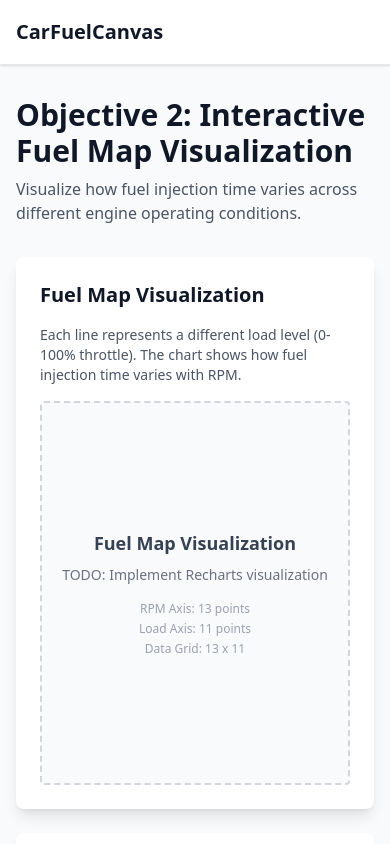
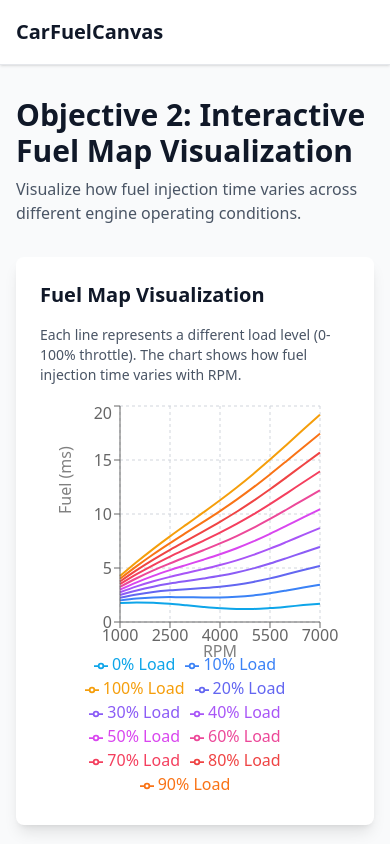
Before and after one commit to Joshkaki00/CarCanvas, a React (Vite) app: page /visualization in a window 390 px wide. Shown: the top 844 px of the page. Built offline with nearby package versions, Linux system fonts and the light colour scheme.

Commit message:
Implemented the fuel map visualization in FuelMapChart.tsx using Recharts, transforming the 2D array into a structured chart data format and adding responsive components for better interactivity.

```diff
--- a/src/features/visualization/FuelMapChart.tsx
+++ b/src/features/visualization/FuelMapChart.tsx
@@ -22,41 +22,66 @@ interface FuelMapChartProps {
 }
 
 export function FuelMapChart({ data, rpmAxis, loadAxis }: FuelMapChartProps) {
-  // TODO: Transform 2D array into chart data format
-  // For each RPM value, create a data point with fuel values for each load level
-  // Example structure:
-  // chartData = [
-  //   { rpm: 1000, load0: 0.5, load25: 1.2, load50: 2.1, ... },
-  //   { rpm: 2000, load0: 0.6, load25: 1.4, load50: 2.3, ... },
-  //   ...
-  // ]
+  // Transform 2D array into chart data
+  // For each load level, create a line showing fuel vs RPM
+  const chartData = rpmAxis.map((rpm, rpmIdx) => {
+    const point: Record<string, number> = { rpm };
 
-  // TODO: Import and use Recharts components
-  // - ResponsiveContainer (for responsive sizing)
-  // - LineChart (main chart container)
-  // - Line (one for each load level)
-  // - XAxis, YAxis (for axes)
-  // - CartesianGrid (for grid lines)
-  // - Tooltip, Legend (for interactivity)
+    loadAxis.forEach((load, loadIdx) => {
+      point[`load${load}`] = data[rpmIdx][loadIdx];
+    });
 
-  // TODO: Generate different colors for each load level line
-  // Consider using a color palette that's visible in both light and dark mode
+    return point;
+  });
+
+  // Generate colors for different load levels
+  const colors = [
+    '#0ea5e9',
+    '#3b82f6',
+    '#6366f1',
+    '#8b5cf6',
+    '#a855f7',
+    '#d946ef',
+    '#ec4899',
+    '#f43f5e',
+    '#ef4444',
+    '#f97316',
+    '#f59e0b',
+  ];
 
   return (
-    <div className="w-full h-96 flex items-center justify-center bg-gray-50 dark:bg-gray-800 rounded border-2 border-dashed border-gray-300 dark:border-gray-600">
-      <div className="text-center space-y-2">
-        <p className="text-lg font-semibold text-gray-700 dark:text-gray-300">
-          Fuel Map Visualization
-        </p>
-        <p className="text-sm text-gray-500 dark:text-gray-400">
-          TODO: Implement Recharts visualization
-        </p>
-        <div className="text-xs text-gray-400 dark:text-gray-500 mt-4 space-y-1">
-          <p>RPM Axis: {rpmAxis.length} points</p>
-          <p>Load Axis: {loadAxis.length} points</p>
-          <p>Data Grid: {data.length} x {data[0]?.length || 0}</p>
-        </div>
-      </div>
-    </div>
+    <ResponsiveContainer width="100%" height={400}>
+      <LineChart data={chartData} margin={{ top: 5, right: 30, left: 20, bottom: 5 }}>
+        <CartesianGrid strokeDasharray="3 3" className="stroke-gray-300 dark:stroke-gray-700" />
+        <XAxis
+          dataKey="rpm"
+          label={{ value: 'RPM', position: 'insideBottom', offset: -5 }}
+          className="text-gray-600 dark:text-gray-400"
+        />
+        <YAxis
+          label={{ value: 'Fuel (ms)', angle: -90, position: 'insideLeft' }}
+          className="text-gray-600 dark:text-gray-400"
+        />
+        <Tooltip
+          contentStyle={{
+            backgroundColor: 'rgba(255, 255, 255, 0.9)',
+            border: '1px solid #ccc',
+            borderRadius: '4px',
+          }}
+        />
+        <Legend />
+        {loadAxis.map((load, idx) => (
+          <Line
+            key={load}
+            type="monotone"
+            dataKey={`load${load}`}
+            stroke={colors[idx % colors.length]}
+            name={`${load}% Load`}
+            dot={false}
+            strokeWidth={2}
+          />
+        ))}
+      </LineChart>
+    </ResponsiveContainer>
   );
 }
```
